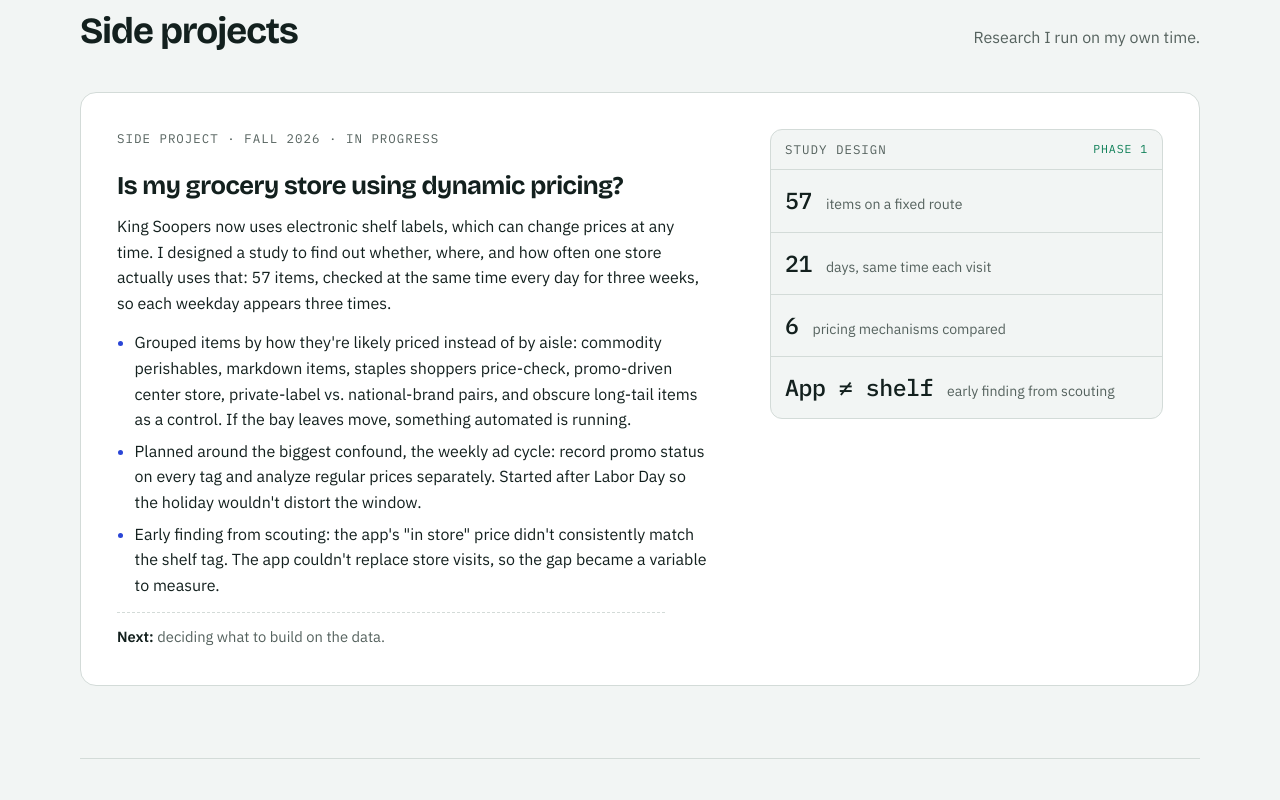
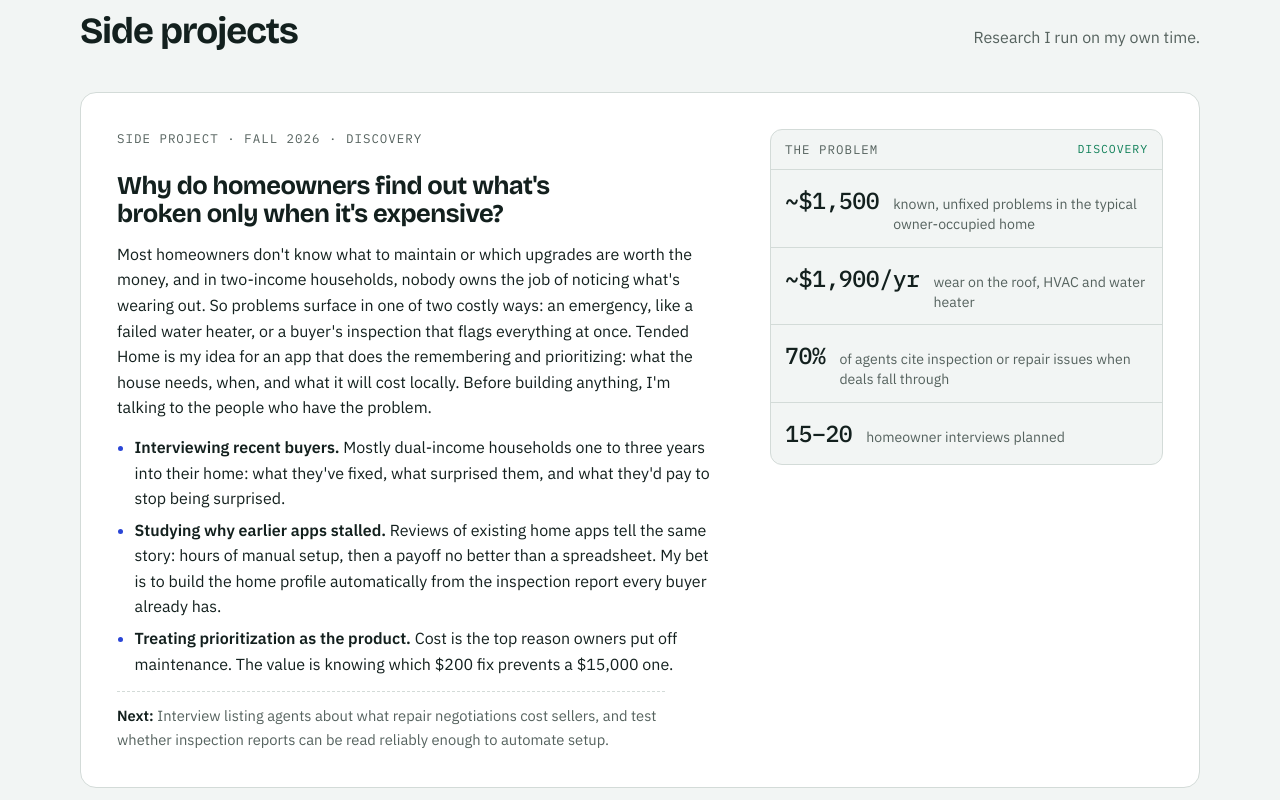
Before and after one commit to Turbo-Tats/Turbo-Tats.github.io, a plain HTML site: page index.html in a window 1280 px wide. Shown: the part 4960-5760 px from the top of the page. Drawn offline with nearby package versions, Linux system fonts and the light colour scheme.

Commit message:
Replace grocery pricing side project with Tended Home
The grocery dynamic-pricing study has stopped. The side projects
section now shows the Tended Home discovery card instead.

Co-Authored-By: Claude Opus 5.5 <noreply@anthropic.com>

```diff
--- a/index.html
+++ b/index.html
@@ -377,22 +377,22 @@ footer { padding-block: 28px 40px; color: var(--muted); font-size: 0.85rem; bord
     <div class="cases">
       <article class="case">
         <div class="body">
-          <p class="eyebrow">Side project · Fall 2026 · In progress</p>
-          <h3>Is my grocery store using dynamic pricing?</h3>
-          <p>King Soopers now uses electronic shelf labels, which can change prices at any time. I designed a study to find out whether, where, and how often one store actually uses that: 57 items, checked at the same time every day for three weeks, so each weekday appears three times.</p>
+          <p class="eyebrow">Side project · Fall 2026 · Discovery</p>
+          <h3>Why do homeowners find out what's broken only when it's expensive?</h3>
+          <p>Most homeowners don't know what to maintain or which upgrades are worth the money, and in two-income households, nobody owns the job of noticing what's wearing out. So problems surface in one of two costly ways: an emergency, like a failed water heater, or a buyer's inspection that flags everything at once. Tended Home is my idea for an app that does the remembering and prioritizing: what the house needs, when, and what it will cost locally. Before building anything, I'm talking to the people who have the problem.</p>
           <ul>
-            <li>Grouped items by how they're likely priced instead of by aisle: commodity perishables, markdown items, staples shoppers price-check, promo-driven center store, private-label vs. national-brand pairs, and obscure long-tail items as a control. If the bay leaves move, something automated is running.</li>
-            <li>Planned around the biggest confound, the weekly ad cycle: record promo status on every tag and analyze regular prices separately. Started after Labor Day so the holiday wouldn't distort the window.</li>
-            <li>Early finding from scouting: the app's "in store" price didn't consistently match the shelf tag. The app couldn't replace store visits, so the gap became a variable to measure.</li>
+            <li><strong>Interviewing recent buyers.</strong> Mostly dual-income households one to three years into their home: what they've fixed, what surprised them, and what they'd pay to stop being surprised.</li>
+            <li><strong>Studying why earlier apps stalled.</strong> Reviews of existing home apps tell the same story: hours of manual setup, then a payoff no better than a spreadsheet. My bet is to build the home profile automatically from the inspection report every buyer already has.</li>
+            <li><strong>Treating prioritization as the product.</strong> Cost is the top reason owners put off maintenance. The value is knowing which $200 fix prevents a $15,000 one.</li>
           </ul>
-          <p class="role"><strong>Next:</strong> deciding what to build on the data.</p>
+          <p class="role"><strong>Next:</strong> Interview listing agents about what repair negotiations cost sellers, and test whether inspection reports can be read reliably enough to automate setup.</p>
         </div>
-        <div class="readout" aria-label="Study design">
-          <div class="rh"><span class="eyebrow">Study design</span><span class="pass">Phase 1</span></div>
-          <div class="metric"><b>57</b><span>items on a fixed route</span></div>
-          <div class="metric"><b>21</b><span>days, same time each visit</span></div>
-          <div class="metric"><b>6</b><span>pricing mechanisms compared</span></div>
-          <div class="metric"><b>App ≠ shelf</b><span>early finding from scouting</span></div>
+        <div class="readout" aria-label="The problem in numbers">
+          <div class="rh"><span class="eyebrow">The problem</span><span class="pass">Discovery</span></div>
+          <div class="metric"><b>~$1,500</b><span>known, unfixed problems in the typical owner-occupied home</span></div>
+          <div class="metric"><b>~$1,900/yr</b><span>wear on the roof, HVAC and water heater</span></div>
+          <div class="metric"><b>70%</b><span>of agents cite inspection or repair issues when deals fall through</span></div>
+          <div class="metric"><b>15–20</b><span>homeowner interviews planned</span></div>
         </div>
       </article>
     </div>
```
Also changed, not shown: 1 other file.
